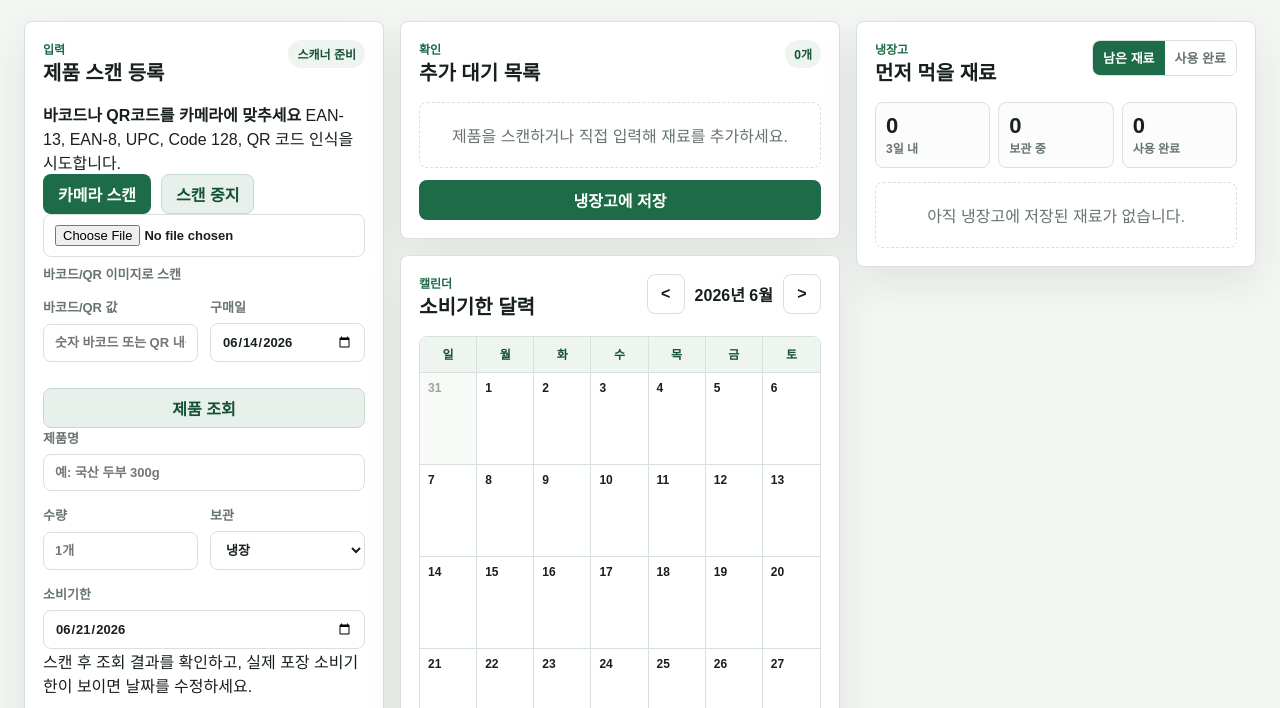
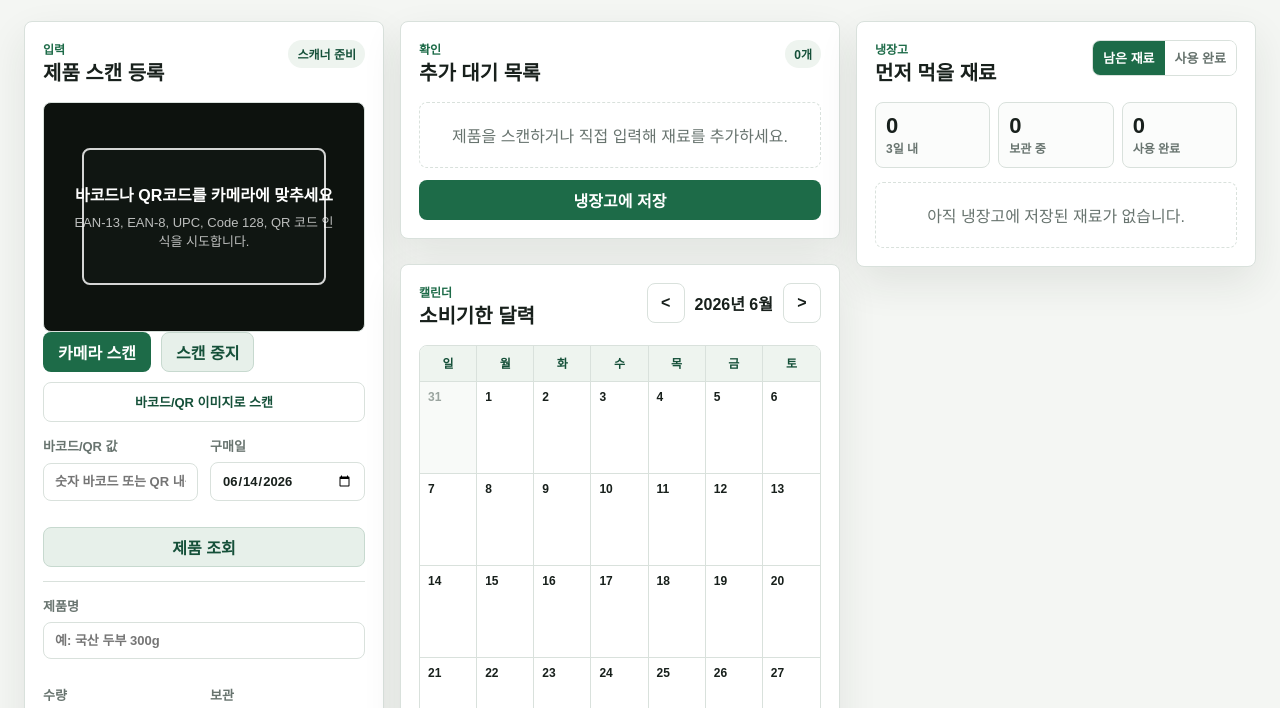
Before and after one commit to nalm/fridge-queue-mvp, a website: page index.html in a window 1280 px wide. Shown: the part 90-798 px from the top of the page. Drawn offline with Linux system fonts and the light colour scheme.

Commit message:
Update styles.css

```diff
--- a/styles.css
+++ b/styles.css
@@ -156,6 +156,89 @@ h2 {
 .dropzone-copy {
   color: var(--muted);
   font-size: 13px;
+}
+
+.scanner-box {
+  position: relative;
+  display: grid;
+  min-height: 230px;
+  overflow: hidden;
+  border: 1px solid var(--line);
+  border-radius: 8px;
+  background: #101612;
+  place-items: center;
+}
+
+.scanner-box::after {
+  position: absolute;
+  inset: 20% 12%;
+  border: 2px solid rgba(255, 255, 255, 0.82);
+  border-radius: 8px;
+  box-shadow: 0 0 0 999px rgba(0, 0, 0, 0.2);
+  content: "";
+  pointer-events: none;
+}
+
+.scanner-box video {
+  width: 100%;
+  height: 100%;
+  min-height: 230px;
+  object-fit: cover;
+}
+
+.scanner-placeholder {
+  display: grid;
+  gap: 8px;
+  max-width: 260px;
+  color: #fff;
+  text-align: center;
+  z-index: 1;
+}
+
+.scanner-placeholder span {
+  color: rgba(255, 255, 255, 0.72);
+  font-size: 13px;
+  line-height: 1.45;
+}
+
+.compact-upload {
+  display: flex;
+  align-items: center;
+  justify-content: center;
+  min-height: 40px;
+  margin-top: 10px;
+  border: 1px solid var(--line);
+  border-radius: 8px;
+  background: #fff;
+  color: var(--green-dark);
+  font-size: 13px;
+  font-weight: 800;
+}
+
+.compact-upload input {
+  position: absolute;
+  width: 1px;
+  height: 1px;
+  opacity: 0;
+}
+
+.product-form {
+  display: grid;
+  gap: 12px;
+  margin-top: 14px;
+  padding-top: 14px;
+  border-top: 1px solid var(--line);
+}
+
+.form-hint {
+  margin-bottom: 0;
+  color: var(--muted);
+  font-size: 13px;
+  line-height: 1.5;
+}
+
+.tight {
+  margin-top: 10px;
 }
 
 .image-preview {
```
